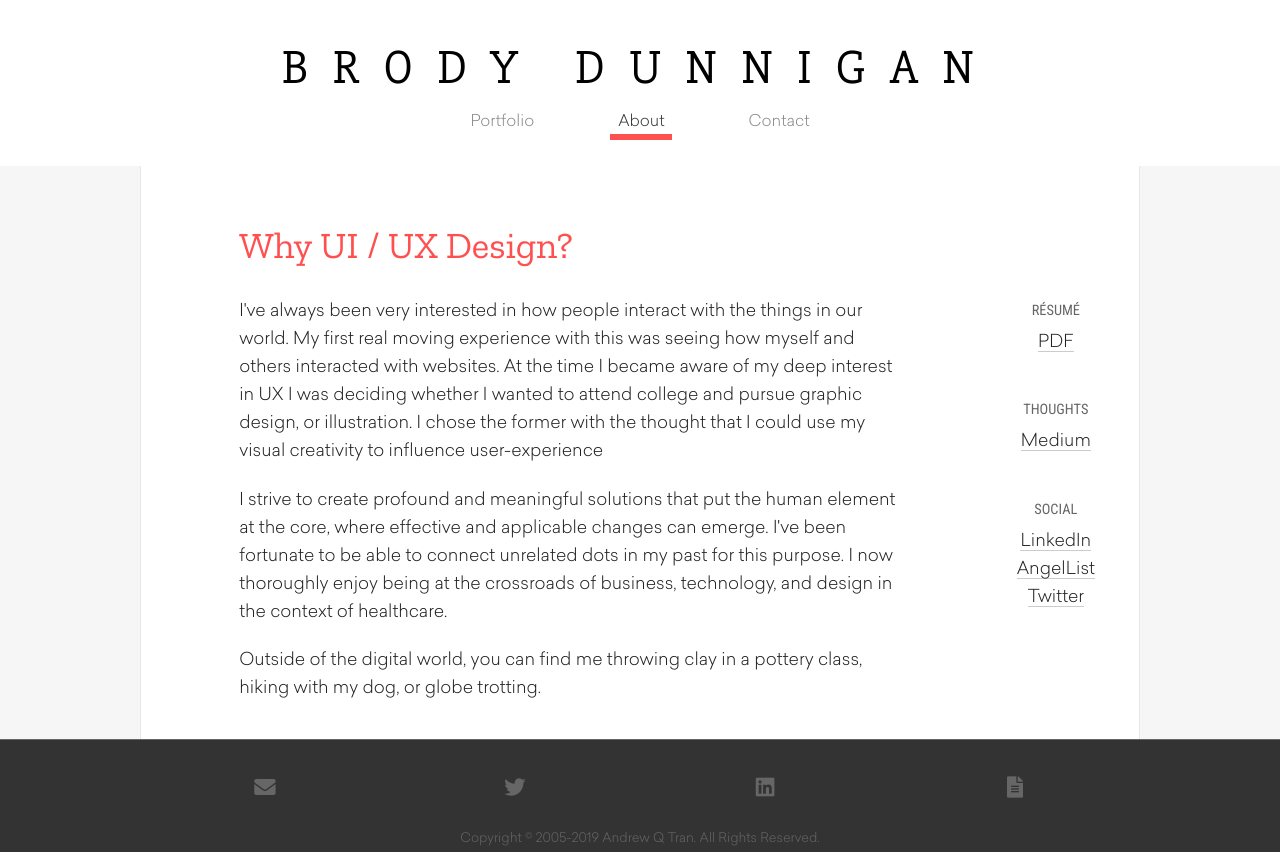
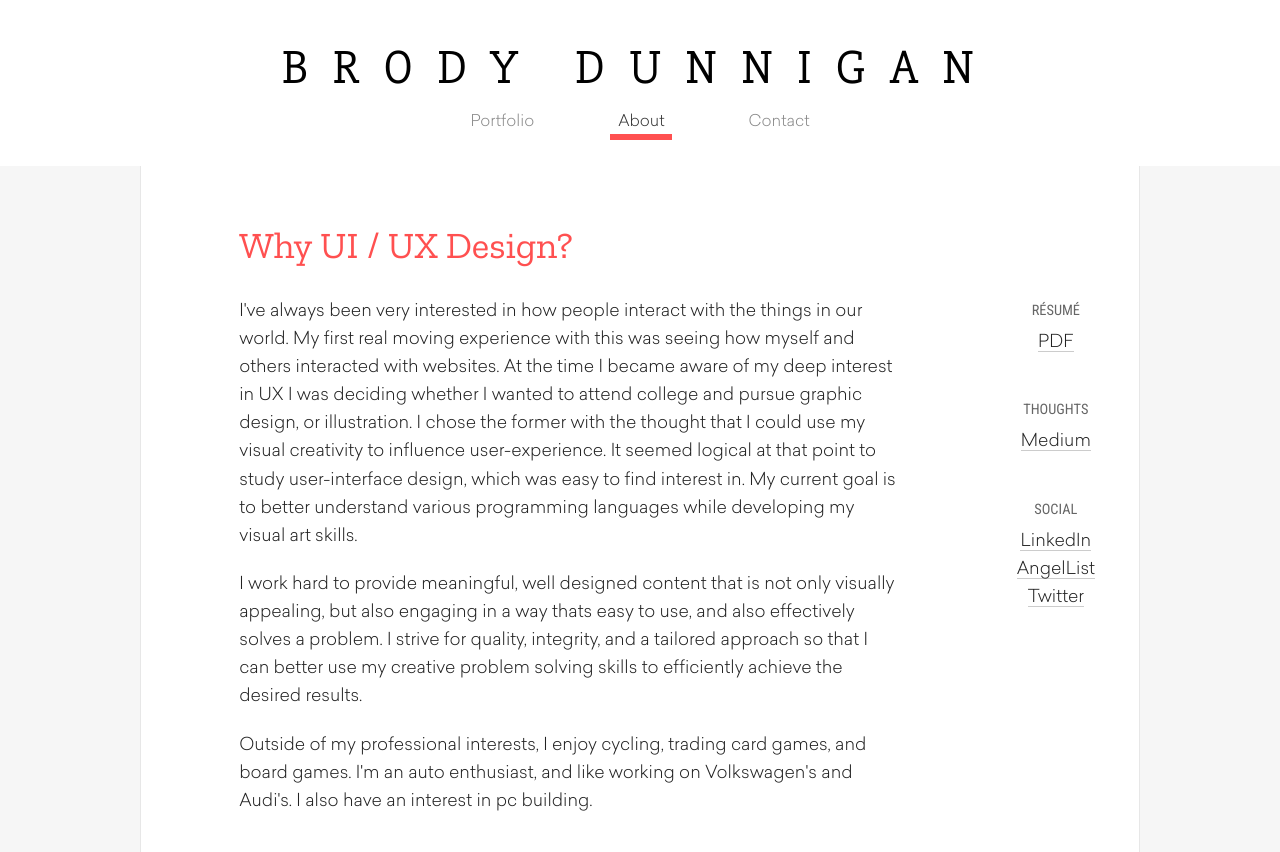
Before and after one commit to brodycodes/brodycodes.github.io, a plain HTML site: page about.html in a window 1280 px wide. Shown: the top 852 px of the page. Drawn offline with nearby package versions, Linux system fonts and the light colour scheme.

Commit message:
Content Update Complete
Completed content updates

```diff
--- a/about.html
+++ b/about.html
@@ -49,10 +49,18 @@
               My first real moving experience with this was seeing how myself and others interacted
               with websites. At the time I became aware of my deep interest in UX I was deciding whether
               I wanted to attend college and pursue graphic design, or illustration. I chose the former
-              with the thought that I could use my visual creativity to influence user-experience </p>
-              <p>I strive to create profound and meaningful solutions that put the human element at the core, where effective and applicable changes can emerge. I've been fortunate to be able to connect unrelated dots in my past for this purpose. I now thoroughly enjoy being at the crossroads of business, technology, and design in the context of healthcare.</p>
-              <p>Outside of the digital world, you can find me throwing clay in a pottery class, hiking with my dog, or globe trotting.</p>
-              <!-- <p>Currently, I am especially interested in improving healthcare for underserved populations—domestically or globally, precision medicine, and public accessibility of scientific research and medical knowledge. <a href="mailto:hello[at]andrewqtran.com">Send me a note</a> if you'd like to bounce ideas or collaborate! </p> -->
+              with the thought that I could use my visual creativity to influence user-experience. It seemed
+              logical at that point to study user-interface design, which was easy to find interest in. My
+              current goal is to better understand various programming languages while developing my visual
+              art skills.</p>
+
+              <p>I work hard to provide meaningful, well designed content that is not only visually appealing,
+              but also engaging in a way thats easy to use, and also effectively solves a problem. I strive for
+              quality, integrity, and a tailored approach so that I can better use my creative problem solving
+              skills to efficiently achieve the desired results.</p>
+
+              <p>Outside of my professional interests, I enjoy cycling, trading card games, and board games. I'm an auto enthusiast,
+              and like working on Volkswagen's and Audi's. I also have an interest in pc building.</p>
             </div>
           </div>
         </div>
```
Also changed, not shown: contact.html (+5 -5 lines).
